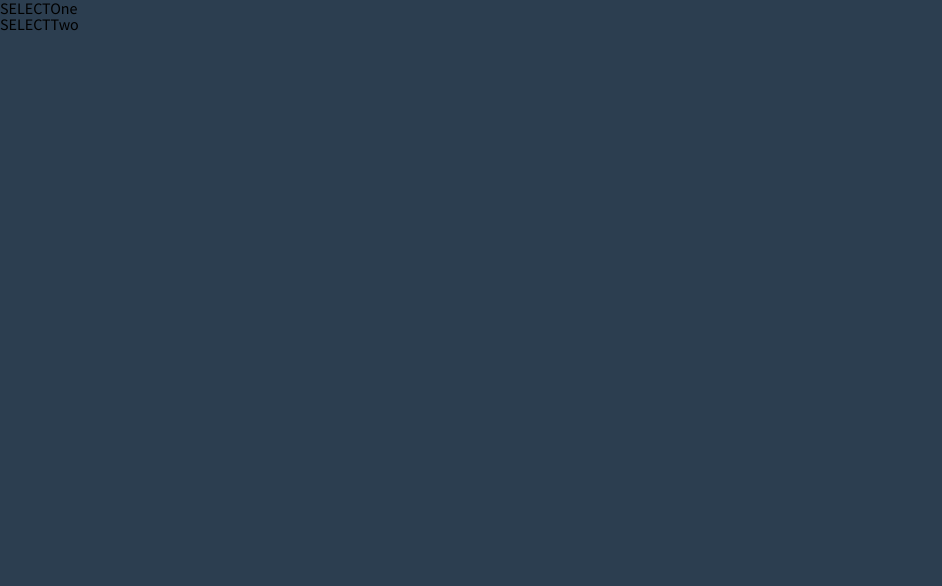
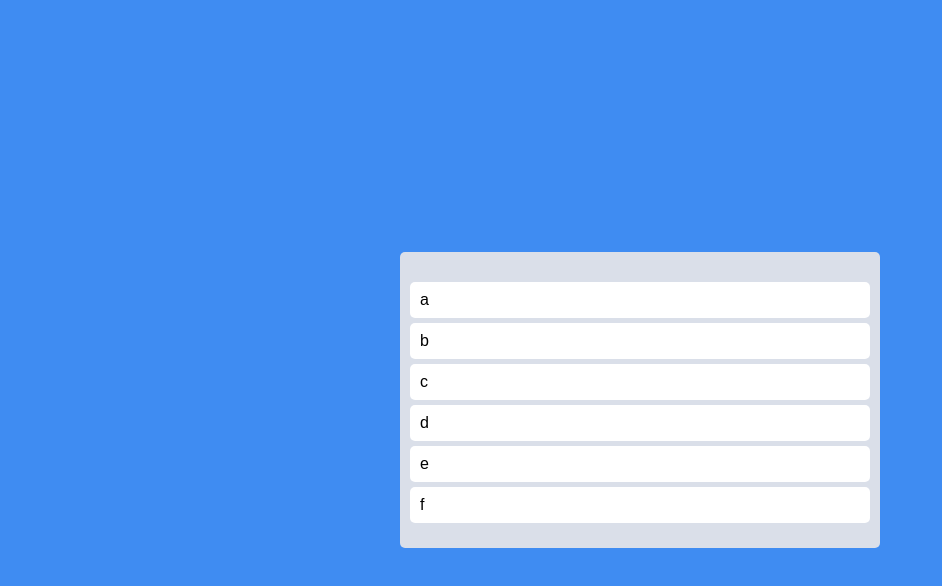
Before and after one commit to reality023/nomadcoders-react-master-class, a React (Create React App) app: page / in a window 1280 px wide. Shown: the top 586 px of the page, without its empty margins (0-942 px from the left). Built offline with nearby package versions, Linux system fonts and the light colour scheme.

Commit message:
#6.5 Redordering Part One Complete

```diff
--- a/src/App.tsx
+++ b/src/App.tsx
@@ -1,38 +1,74 @@
 import React from "react";
-import { DragDropContext, Draggable, Droppable } from "react-beautiful-dnd";
+import { DragDropContext, Draggable, Droppable, DropResult } from "react-beautiful-dnd";
+import { useRecoilState } from "recoil";
+import styled from "styled-components";
+import { todoState } from "./atoms";
 
 // React 18 react-beautiful-dnd Error Fix
 // npm install --save-dev react-beautiful-dnd --legacy-peer-deps
 // npm install --save-dev --force react-beautiful-dnd
 
+const Wrapper = styled.div`
+	display: flex;
+	max-width: 480px;
+	width: 100%;
+	margin: 0 auto;
+	justify-content: center;
+	align-items: center;
+	height: 100vh;
+`;
+
+const Boards = styled.div`
+	display: grid;
+	width: 100%;
+	grid-template-columns: repeat(1, 1fr);
+`;
+
+const Board = styled.div`
+	padding: 20px 10px;
+	padding-top: 30px;
+	background-color: ${props => props.theme.boardColor};
+	border-radius: 5px;
+	min-height: 200px;
+`;
+
+const Card = styled.div`
+	background-color: ${props => props.theme.cardColor};
+	border-radius: 5px;
+	padding: 10px 10px;
+	margin-bottom: 5px;
+`;
+
 function App() {
-	const onDragEnd = () => {};
+	const [todos, setTodos] = useRecoilState(todoState);
+	const onDragEnd = ({destination, source}: DropResult) => {
+		setTodos((current) => {
+			// const newCurrent = [...current];
+			// const moveValue = newCurrent.splice(destination.index);
+			return current;
+		});
+	};
   return (
 		<DragDropContext onDragEnd={onDragEnd}>
-			<div>
+			<Wrapper>
+				<Boards>
 					<Droppable droppableId="one">{(magic) => (
-					<ul ref={magic.innerRef} {...magic.droppableProps}>
-						<Draggable draggableId="first" index={0}>
+						<Board ref={magic.innerRef} {...magic.droppableProps}>
+							{todos.map((todo, idx) => <Draggable key={idx} draggableId={todo} index={idx}>
 								{(magic) =>
 								(
-								<li ref={magic.innerRef} {...magic.draggableProps} >
-									<span {...magic.dragHandleProps}>SELECT</span>
-									One
-								</li>
+									<Card ref={magic.innerRef} {...magic.draggableProps} {...magic.dragHandleProps} >
+										{todo}
+									</Card>
 								)
 								}
-						</Draggable>
-						<Draggable draggableId="second" index={1}>
-							{(magic) => (
-								<li ref={magic.innerRef} {...magic.draggableProps}>
-									<span {...magic.dragHandleProps}>SELECT</span>
-									Two
-								</li>
+							</Draggable>)}
+							{magic.placeholder}
+						</Board>
 					)}
-						</Draggable>
-					</ul>
-				)}</Droppable>
-			</div>
+					</Droppable>
+				</Boards>
+			</Wrapper>
 		</DragDropContext>
 	)
 }
--- a/src/atoms.tsx
+++ b/src/atoms.tsx
@@ -1 +1,6 @@
 import { atom, selector } from "recoil";
+
+export const todoState = atom({
+  key: "todo",
+  default: ["a", "b", "c", "d", "e", "f"]
+});
--- a/src/index.tsx
+++ b/src/index.tsx
@@ -64,7 +64,6 @@
 	body {
 		font-family: 'Source Sans Pro', sans-serif;
 		background-color: ${props => props.theme.bgColor};
-		color: ${props => props.theme.textColor};
 	}
 
 	a {
--- a/src/styled.d.ts
+++ b/src/styled.d.ts
@@ -2,8 +2,8 @@
 
 declare module 'styled-components' {
     export interface DefaultTheme {
-        textColor: string;
+        cardColor: string;
         bgColor: string;
-        accentColor: string;
+        boardColor: string;
     }
 }
--- a/src/theme.ts
+++ b/src/theme.ts
@@ -1,7 +1,7 @@
 import { DefaultTheme } from "styled-components";
 
 export const darkTheme:DefaultTheme = {
-    bgColor: "#2c3e50",
-    textColor: "black",
-    accentColor: "#2980b9",
+    bgColor: "#3F8CF2",
+    boardColor: "#DADFE9",
+    cardColor: "white"
 }
```
Lines whose indentation alone changed are shown as unchanged.
